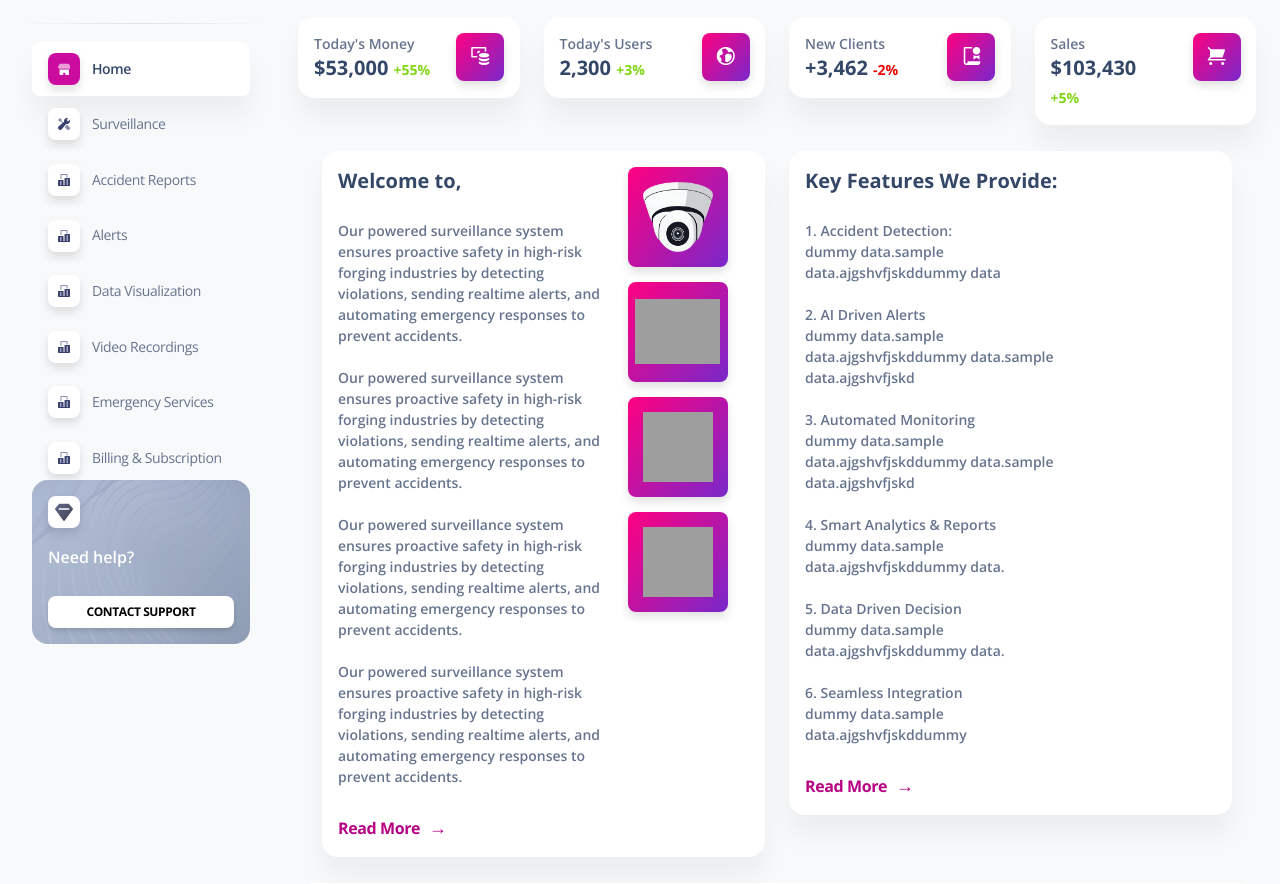
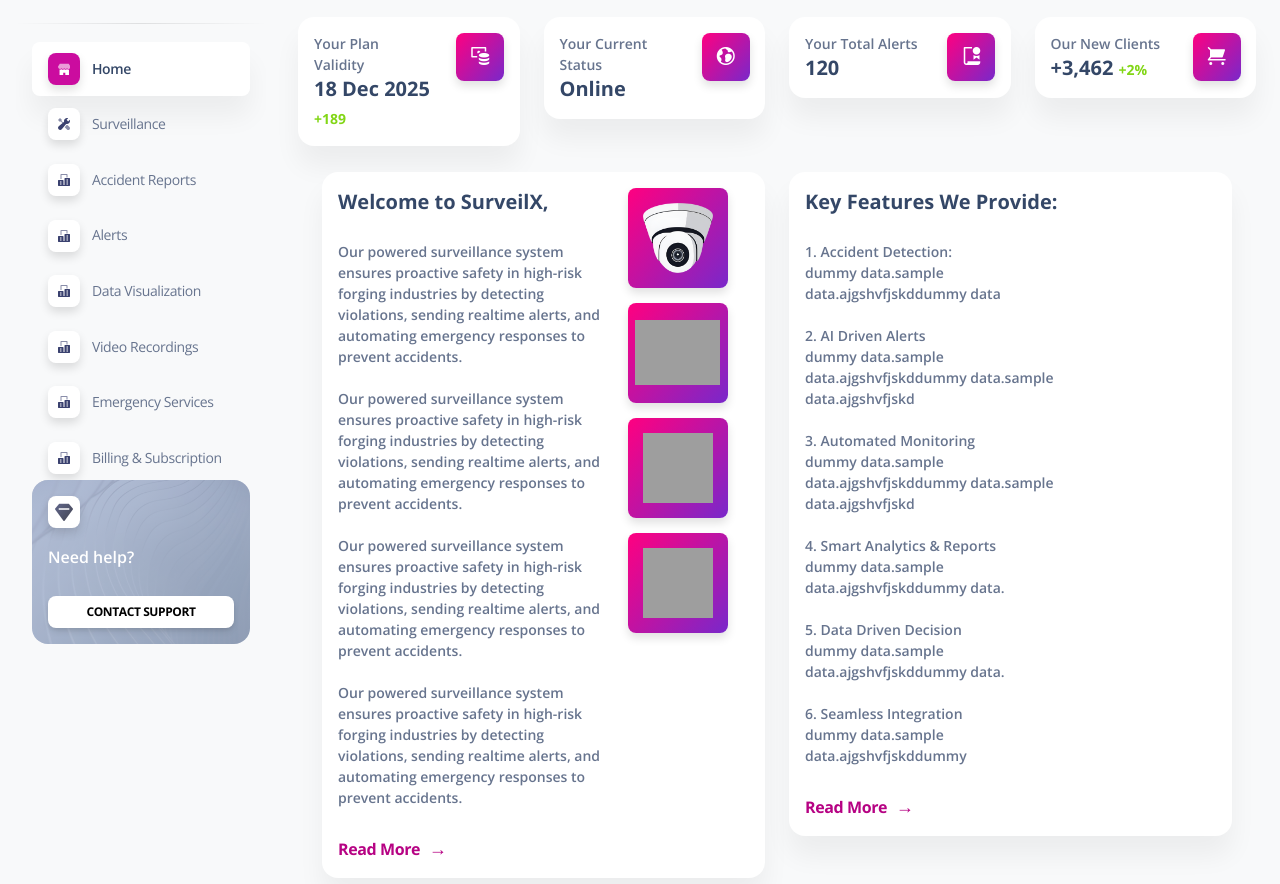
Before and after one commit to KnownAsDevelopers0680/Advanced-Surveillance-System, a Flask app: page /index in a window 1280 px wide. Shown: the part 71-955 px from the top of the page. Run offline with Flask 3, Linux system fonts and the light colour scheme; the visitor is signed in with stand-in values (Sample User, id 1); parts of the project's set-up code (start-up, migrations or seed data) failed here and were passed over; some libraries are stand-ins or nearby versions; grey boxes are pictures that could not be loaded.

Commit message:
Home page top bar updated

```diff
--- a/apps/templates/home/index.html
+++ b/apps/templates/home/index.html
@@ -12,12 +12,12 @@
             <div class="col-8">
               <div class="numbers">
                 <p class="text-sm mb-0 text-capitalize font-weight-bold">
-                  Today's Money
+                  Your Plan Validity
                 </p>
                 <h5 class="font-weight-bolder mb-0">
-                  $53,000
+                  18 Dec 2025
                   <span class="text-success text-sm font-weight-bolder"
-                    >+55%</span
+                    >+189</span
                   >
                 </h5>
               </div>
@@ -43,13 +43,13 @@
             <div class="col-8">
               <div class="numbers">
                 <p class="text-sm mb-0 text-capitalize font-weight-bold">
-                  Today's Users
+                  Your Current Status
                 </p>
                 <h5 class="font-weight-bolder mb-0">
-                  2,300
-                  <span class="text-success text-sm font-weight-bolder"
+                  Online
+                  <!-- <span class="text-success text-sm font-weight-bolder"
                     >+3%</span
-                  >
+                  > -->
                 </h5>
               </div>
             </div>
@@ -74,13 +74,13 @@
             <div class="col-8">
               <div class="numbers">
                 <p class="text-sm mb-0 text-capitalize font-weight-bold">
-                  New Clients
+                  Your Total Alerts
                 </p>
                 <h5 class="font-weight-bolder mb-0">
-                  +3,462
-                  <span class="text-danger text-sm font-weight-bolder"
+                  120
+                  <!-- <span class="text-danger text-sm font-weight-bolder"
                     >-2%</span
-                  >
+                  > -->
                 </h5>
               </div>
             </div>
@@ -105,12 +105,12 @@
             <div class="col-8">
               <div class="numbers">
                 <p class="text-sm mb-0 text-capitalize font-weight-bold">
-                  Sales
+                  Our New Clients
                 </p>
                 <h5 class="font-weight-bolder mb-0">
-                  $103,430
+                  +3,462
                   <span class="text-success text-sm font-weight-bolder"
-                    >+5%</span
+                    >+2%</span
                   >
                 </h5>
               </div>
@@ -138,7 +138,7 @@
             <div class="row">
               <div class="col-8">
                 <div class="numbers">
-                  <h5 class="font-weight-bolder mb-0">Welcome to,</h5>
+                  <h5 class="font-weight-bolder mb-0">Welcome to SurveilX,</h5>
                   <br />
                   <p class="text-sm mb-0 font-weight-bold">
                     Our powered surveillance system ensures proactive safety in
```
